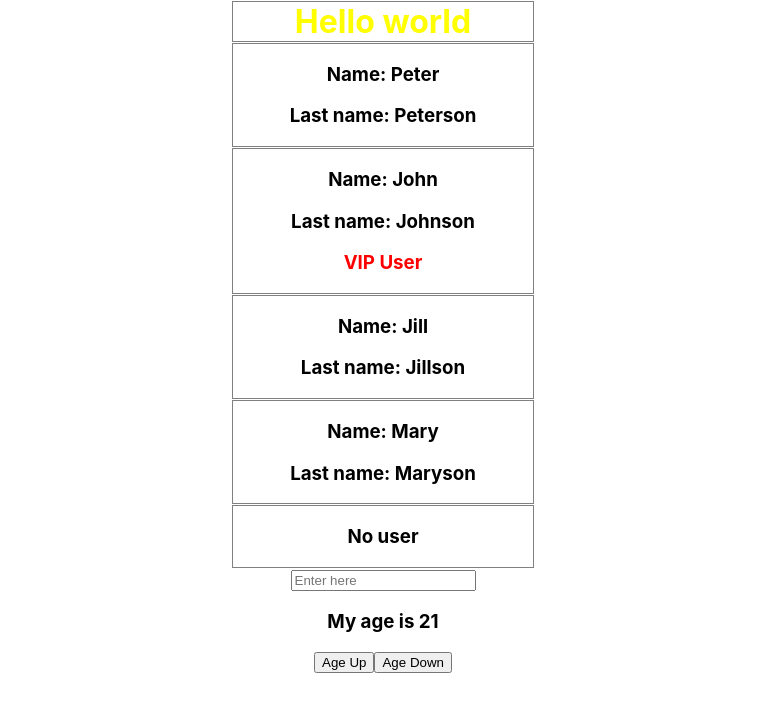
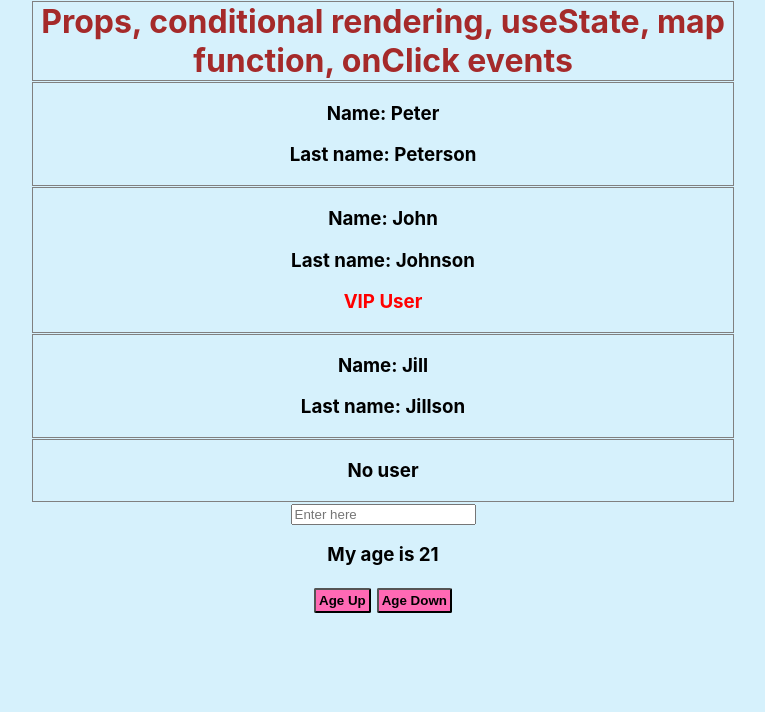
Before and after one commit to veronika333/practicing-react-hooks, a React (Create React App) app: page / in a window 1280 px wide. Shown: the top 712 px of the page, without its empty margins (257-1022 px from the left). Built offline with nearby package versions, Linux system fonts and the light colour scheme.

Commit message:
css a bit modified

```diff
--- a/src/App.js
+++ b/src/App.js
@@ -27,7 +27,6 @@ const initialNames = [
   {firstName: "Peter", lastName: "Peterson"},
   {firstName: "John", lastName: "Johnson"},
   {firstName: "Jill", lastName: "Jillson"},
-  {firstName: "Mary", lastName: "Maryson"},
   {firstName: "", lastName: ""}
 ]
 
@@ -46,7 +45,7 @@ const ageDownHandler = () => {
   // console.log("hi");
   return (
     <div className="App">
-      <h1 className="title name">Hello world</h1>
+      <h1 className="title name">Props, conditional rendering, useState, map function, onClick events</h1>
       {
         name.map((v, i) => {
           return <NameTag key={`${i} ${v.firstName} ${v.lastName}`} firstName={v.firstName} lastName={v.lastName} />
--- a/src/App.scss
+++ b/src/App.scss
@@ -1,4 +1,4 @@
-$color: yellow;
+$color: brown;
 
 .App {
   text-align: center;
@@ -47,7 +47,18 @@ border-color: $color;
 }
 .name {
   border: 1px solid gray;
-  width: 300px;
+  width: 700px;
   margin: 1px auto;
 
 }
+button {
+  background-color: hotpink;
+  color: black;
+  margin: 3px 3px 6px 3px;
+  font-weight: bold;
+padding: 3px;
+border-radius: 2px;
+}
+body {
+  background-color: rgb(214, 241, 252);
+}
```
